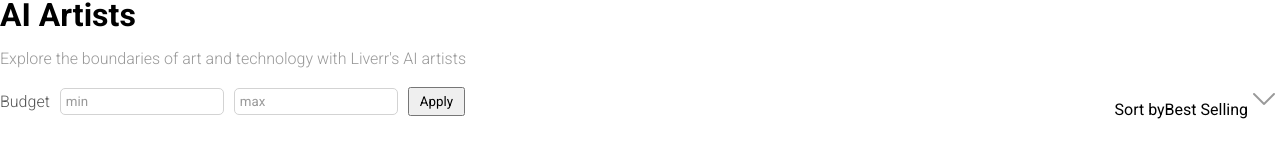
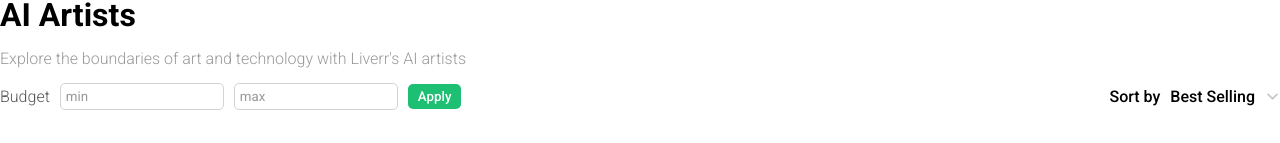
Before and after one commit to GVAlexandrov/Fiverr_01, a React (Vite) app: page /gigs in a window 1280 px wide. Shown: the part 185-328 px from the top of the page. Built offline with nearby package versions, Linux system fonts and the light colour scheme.

Commit message:
Commit 23.11.2025_01

```diff
--- a/src/pages/gigs/Gigs.scss
+++ b/src/pages/gigs/Gigs.scss
@@ -51,8 +51,59 @@
 
         button {
           padding: 5px 10px;
+          background-color: #1dbf73;
+          color: white;
+          border: none;
+          font-weight: 500;
+          border-radius: 5px;
+          cursor: pointer;
+        }
+      }
+
+      .right {
+        position: relative;
+        display: flex;
+        align-items: center;
+        gap: 10px;
+
+        .sortBy {
+          font-weight: 500;
+        }
+
+        .sortType {
+          font-weight: 500;
+        }
+
+        img {
+          width: 15px;
+          cursor: pointer;
+        }
+
+        .rightMenu {
+          padding: 20px;
+          background-color: white;
+          border: 0.5px solid lightgray;
+          border-radius: 5px;
+          position: absolute;
+          top: 30px;
+          right: 0;
+          z-index: 9;
+          display: flex;
+          flex-direction: column;
+          gap: 20px;
+          color: #555;
+
+          span {
+            cursor: pointer;
+          }
         }
       }
     }
+
+    .cards {
+      display: flex;
+      justify-content: space-between;
+      flex-wrap: wrap;
+    }
   }
 }
```
